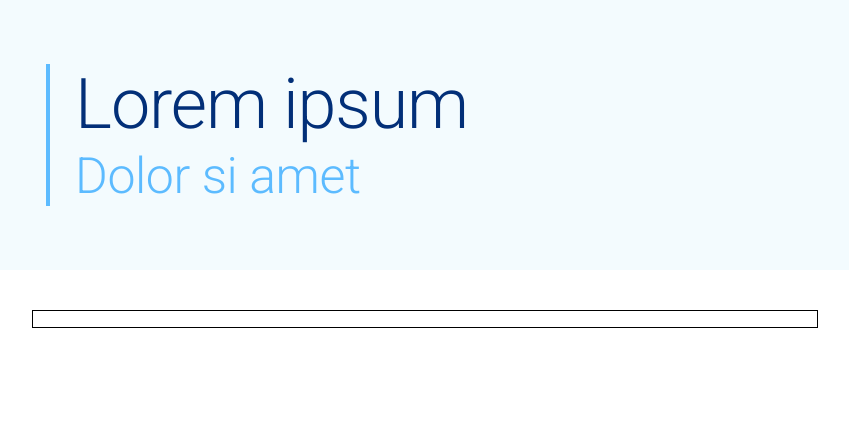
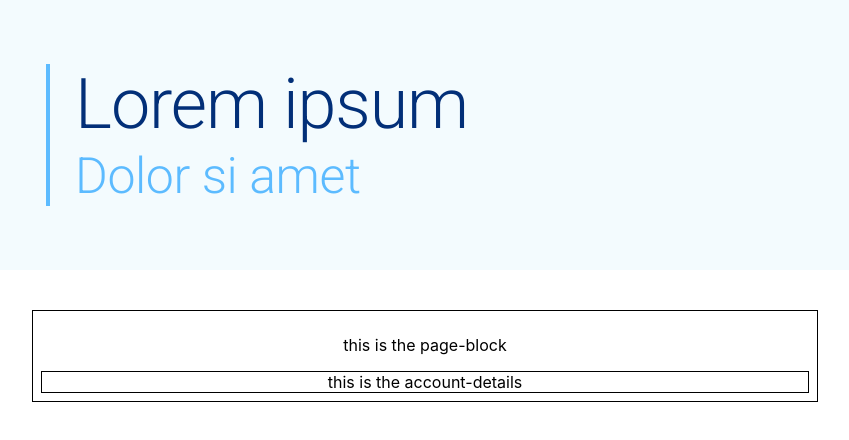
Before and after one commit to Kwiddy/Internship-React-Page, a React (Create React App) app: page / in a window 1280 px wide. Shown: the top 440 px of the page, without its empty margins (215-1064 px from the left). Built offline with nearby package versions, Linux system fonts and the light colour scheme.

Commit message:
Add component feature with temp outline and text

```diff
--- a/src/App.js
+++ b/src/App.js
@@ -27,7 +27,10 @@ function App() {
           </div>
         </header>
         <div className="page-wrapper">
-          <div className="page-block"> </div>
+          <div className="page-block">
+            <p> this is the page-block</p>
+            <div className="account-details"> this is the account-details </div>
+          </div>
         </div>
       </div>
     </div>
--- a/src/styles/style.css
+++ b/src/styles/style.css
@@ -24,6 +24,7 @@ header .headText #subHead {
 
 .page-wrapper {
   text-align: center;
+  min-height: 40vh;
 }
 
 .page-wrapper .page-block {
@@ -35,5 +36,10 @@ header .headText #subHead {
       -ms-grid-row-align: center;
       align-self: center;
   width: 60%;
+  min-height: 40%;
+}
+
+.page-wrapper .page-block .account-details {
+  border: 1px solid black;
 }
 /*# sourceMappingURL=style.css.map */
--- a/src/styles/style.scss
+++ b/src/styles/style.scss
@@ -21,6 +21,7 @@ header {
 
 .page-wrapper {
   text-align: center;
+  min-height: 40vh;
   .page-block {
     display: inline-block;
     border: 1px solid black;
@@ -28,5 +29,9 @@ header {
     margin: 5vh;
     align-self: center;
     width: 60%;
+    min-height: 40%;
+    .account-details {
+      border: 1px solid black;
+    }
   }
 }
```
Also changed, not shown: 1 other file (tests, documents, lock files or other folders).
